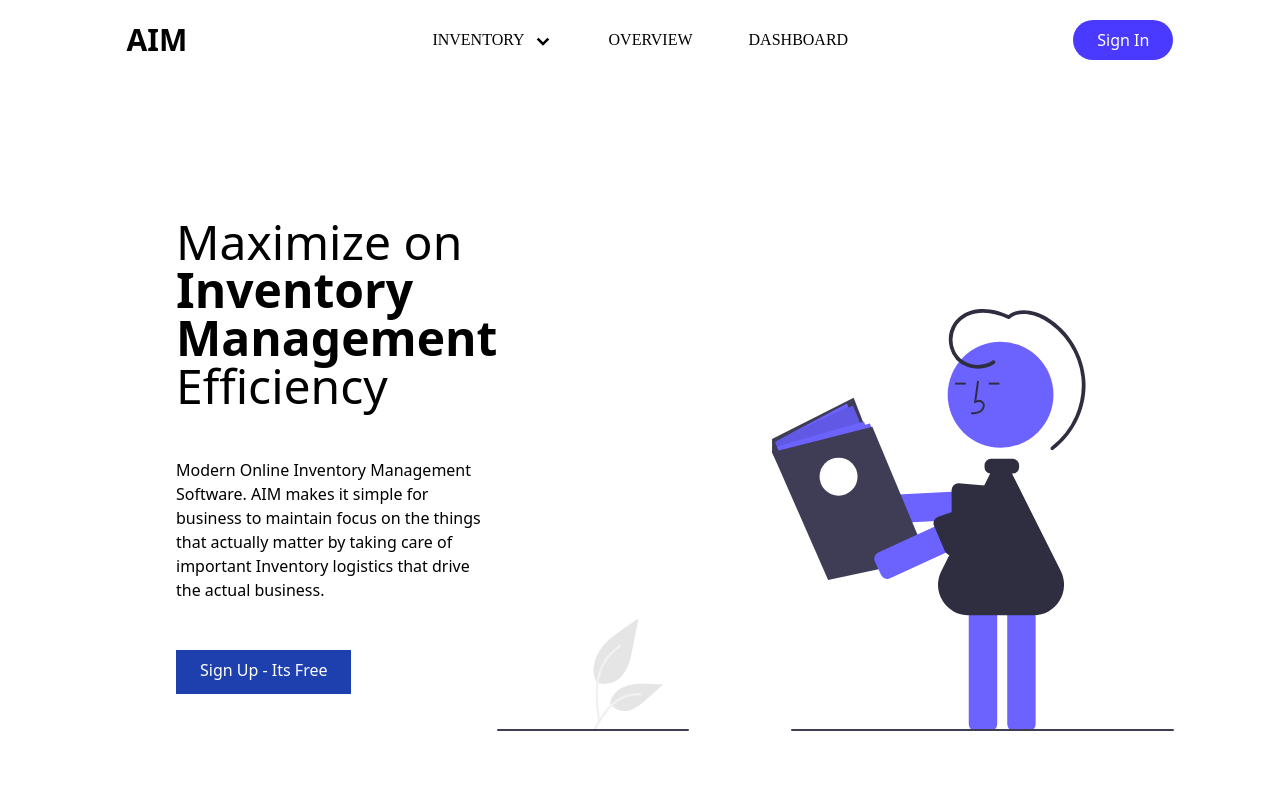
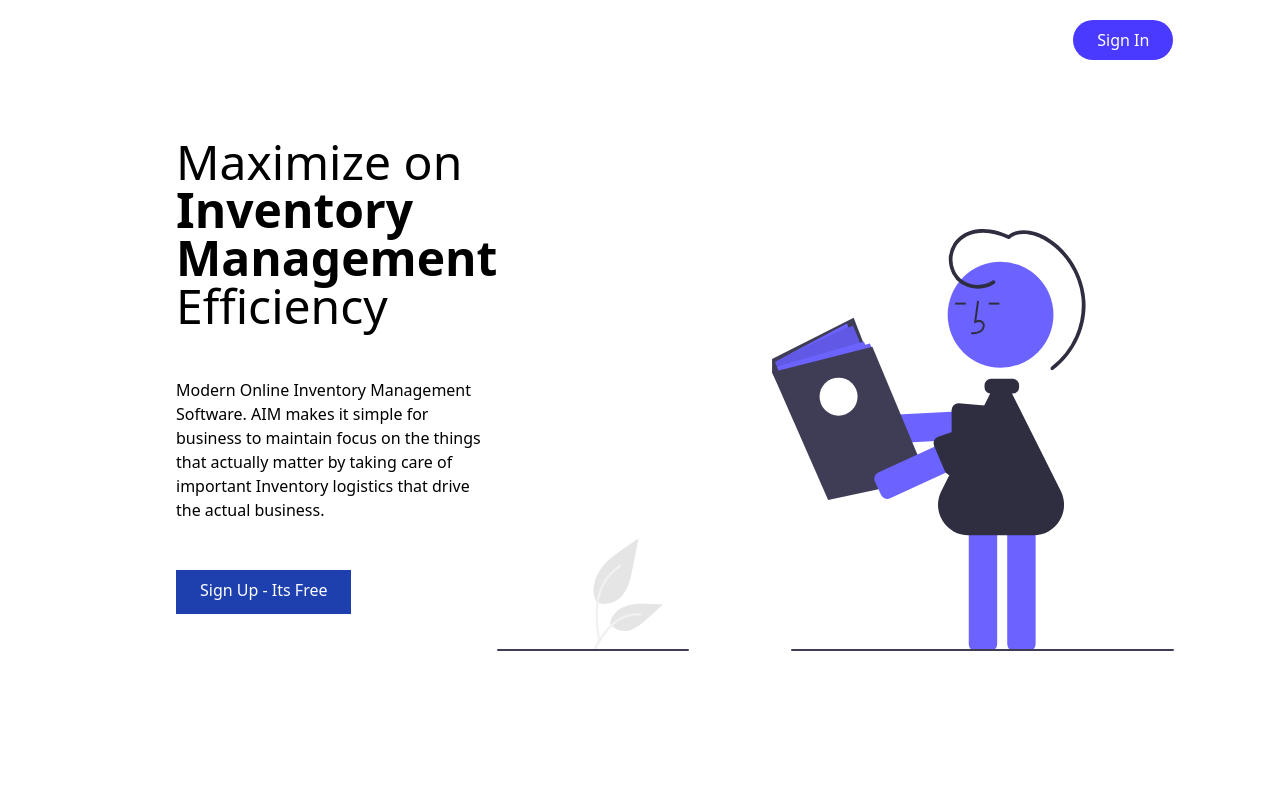
Before and after one commit to Mr-Randell/aim-front-end, a React (Vite) app: page / in a window 1280 px wide. Shown: the top 800 px of the page. Built offline with nearby package versions, Linux system fonts and the light colour scheme.

Commit message:
navbar on scorll

```diff
--- a/src/components/Nav/NavBar.jsx
+++ b/src/components/Nav/NavBar.jsx
@@ -1,12 +1,25 @@
-import React, { useState } from "react";
+import React, { useEffect, useState } from "react";
 import { Link } from "react-router-dom";
 import NavLinks from "./NavLinks";
 import { HiOutlineMenuAlt3 } from "react-icons/hi";
 
 const NavBar = () => {
   const [open, setOpen] = useState(false);
+  const [bg, setBg] = useState(false);
+
+  useEffect(() => {
+    window.addEventListener("scroll", () => {
+      return window.scrollY > 50 ? setBg(true) : setBg(false);
+    });
+  });
+
   return (
-    <nav className="bg-white mx-auto">
+      <header
+      className={`${
+        bg ? "bg-tertiary h-20" : "h-24 text-black"
+      }   fixed top-0 w-full text-white z-10 transition-all duration-300`}
+    >
+      <nav >
       <div className="flex items-center font-medium justify-around">
         <div className="z-50 p-5 md:w-auto w-full flex justify-between">
           {/* <img
@@ -65,6 +78,9 @@ const NavBar = () => {
         </ul>
       </div>
     </nav>
+
+    </header>
+
   );
 };
 
```
